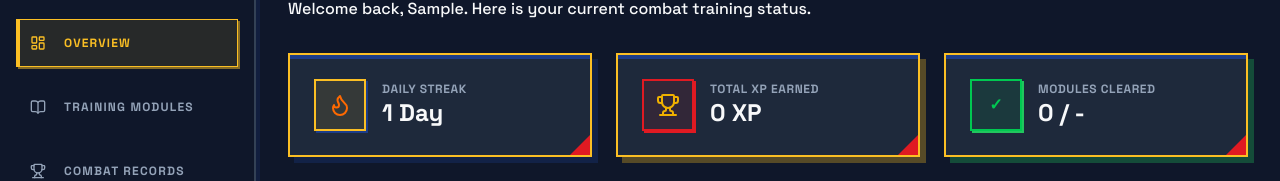
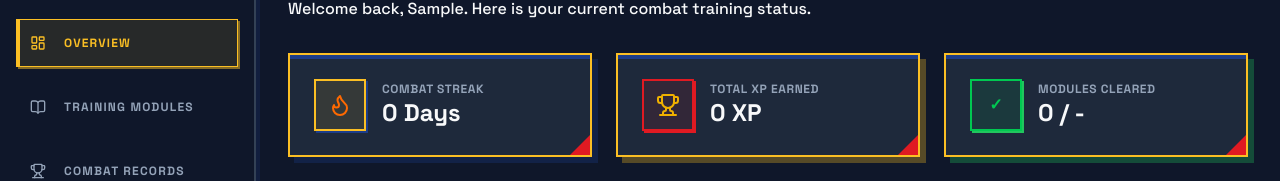
Before and after one commit to ArifPrasojo/el-fundamental, a Next.js app: page /dashboard in a window 1280 px wide. Shown: the part 127-308 px from the top of the page. Built offline with nearby package versions, Linux system fonts and the light colour scheme; no server answers; the database is empty; sample sign-in values are in the browser's storage.

Commit message:
fix: botton validasi course

```diff
--- a/src/app/courses/[slug]/page.tsx
+++ b/src/app/courses/[slug]/page.tsx
@@ -1,8 +1,7 @@
 import Link from "next/link";
-import { notFound } from "next/navigation";
+import { notFound, redirect } from "next/navigation";
 import { Button } from "@/components/ui/button";
-import { Card, CardContent } from "@/components/ui/card";
-import { ArrowLeft, PlayCircle, Lock } from "lucide-react";
+import { ArrowLeft, Play, CheckCircle2, Lock } from "lucide-react";
 import { db } from "@/lib/db";
 import { auth } from "@/auth";
 
@@ -13,6 +12,10 @@ export default async function CourseOverviewPage({
 }) {
   const { slug } = await params;
   const session = await auth();
+
+  if (!session?.user?.id) {
+    redirect("/login");
+  }
 
   const course = await db.course.findUnique({
     where: { slug },
@@ -25,65 +28,115 @@ export default async function CourseOverviewPage({
 
   if (!course) notFound();
 
-  // Here you would check UserProgress to see which chapters are completed
-  // For the mockup, we will just assume none are completed yet.
+  // Fetch user progress for this specific course's chapters
+  const progress = await db.userProgress.findMany({
+    where: {
+      userId: session.user.id,
+      chapter: {
+        courseId: course.id
+      }
+    }
+  });
+
+  // Map progress by chapterId for quick lookup
+  const progressMap = new Map(progress.map(p => [p.chapterId, p.isCompleted]));
+
+  const completedCount = progress.filter(p => p.isCompleted).length;
+  const totalChapters = course.chapters.length;
+  const isMastered = totalChapters > 0 && completedCount >= totalChapters;
 
   return (
     <div className="min-h-screen bg-background">
-      {/* Header */}
-      <header className="fixed top-0 w-full z-50 glass border-b border-border/50">
+      {/* Mecha Header */}
+      <header className="fixed top-0 w-full z-50 border-b-4 border-border bg-black/20 backdrop-blur-md shadow-[0px_4px_0px_rgba(28,61,138,0.2)]">
         <div className="container mx-auto px-4 h-16 flex items-center">
-          <Link href="/dashboard/courses" className="flex items-center text-sm font-medium text-muted-foreground hover:text-foreground transition-colors">
-            <ArrowLeft className="w-4 h-4 mr-2" /> Back to Courses
+          <Link href="/dashboard/courses" className="flex items-center text-sm font-bold uppercase tracking-widest text-muted-foreground hover:text-primary transition-colors">
+            <ArrowLeft className="w-4 h-4 mr-2" /> Back to Dashboard
           </Link>
         </div>
       </header>
 
       <main className="pt-24 pb-16">
         <div className="container mx-auto px-4 max-w-4xl">
-          <div className="flex flex-col items-center text-center mb-12">
-            <div className="w-20 h-20 rounded-2xl bg-gradient-to-br from-primary/80 to-primary/20 flex items-center justify-center text-primary-foreground text-2xl font-bold shadow-lg mb-6">
+          <div className="mecha-panel border-2 border-border p-8 mb-12 shadow-[8px_8px_0px_rgba(28,61,138,0.3)] relative overflow-hidden">
+            {/* Background Accent */}
+            <div className="absolute -right-20 -top-20 w-64 h-64 bg-primary/5 rounded-full blur-3xl pointer-events-none" />
+
+            <div className="flex flex-col md:flex-row gap-8 items-center relative z-10">
+              <div className={`w-32 h-32 border-4 border-primary shadow-[6px_6px_0px_rgba(28,61,138,1)] flex items-center justify-center font-extrabold text-5xl flex-shrink-0 ${course.language === "javascript" ? "bg-accent/10 text-accent border-accent shadow-[6px_6px_0px_rgba(224,26,34,1)]" : "bg-primary/10 text-primary"}`}>
                 {course.language === "javascript" ? "JS" : course.language === "python" ? "PY" : "</>"}
               </div>
-            <h1 className="text-4xl font-extrabold tracking-tight mb-4">{course.title}</h1>
-            <p className="text-xl text-muted-foreground max-w-2xl">{course.description}</p>
 
-            <div className="mt-8">
+              <div className="flex-1 text-center md:text-left">
+                <div className="inline-block px-3 py-1 bg-secondary text-secondary-foreground text-[10px] font-bold tracking-widest border border-primary mb-4">
+                  /// {course.language.toUpperCase()}_CURRICULUM
+                </div>
+                <h1 className="text-3xl md:text-5xl font-extrabold tracking-tight uppercase mb-2">{course.title}</h1>
+                <p className="text-muted-foreground font-medium mb-6">{course.description}</p>
+
+                <div className="flex flex-col sm:flex-row items-center gap-4">
                   <Link href={course.chapters.length > 0 ? `/learn/${course.slug}/${course.chapters[0].id}` : "#"}>
-                <Button size="lg" className="h-14 px-8 text-lg shadow-[0_0_40px_-10px_rgba(var(--primary),0.5)]" disabled={course.chapters.length === 0}>
-                  <PlayCircle className="w-5 h-5 mr-2" /> Start Course
+                    <Button size="lg" className="h-12 px-8 font-bold uppercase tracking-widest rounded-none border-2 border-primary bg-primary text-primary-foreground hover:bg-primary/90 shadow-[4px_4px_0px_rgba(251,191,36,1)] hover:translate-y-1 hover:shadow-[2px_2px_0px_rgba(251,191,36,1)] transition-all" disabled={course.chapters.length === 0}>
+                      <Play className="w-4 h-4 mr-2 fill-current" /> {completedCount > 0 ? "Resume Training" : "Start Training"}
                     </Button>
                   </Link>
+                  {isMastered && (
+                    <div className="flex items-center text-sm font-bold uppercase tracking-widest text-green-500 bg-green-500/10 px-4 py-2 border-2 border-green-500 shadow-[2px_2px_0px_rgba(34,197,94,1)]">
+                      <CheckCircle2 className="w-4 h-4 mr-2" />
+                      Module Cleared
+                    </div>
+                  )}
+                </div>
+              </div>
             </div>
           </div>
 
           <div className="space-y-6">
-            <h2 className="text-2xl font-bold">Curriculum</h2>
+            <h2 className="text-2xl font-extrabold uppercase tracking-tight flex items-center border-b-2 border-border pb-2">
+              <span className="w-3 h-3 bg-primary mr-3 shadow-[2px_2px_0px_rgba(251,191,36,1)]"></span>
+              Mission Syllabus
+            </h2>
 
             <div className="space-y-4">
               {course.chapters.length === 0 ? (
-                <div className="p-8 text-center glass-card rounded-xl">
-                  <p className="text-muted-foreground">Coming soon! Chapters are being prepared.</p>
+                <div className="mecha-panel p-12 border-2 border-dashed border-muted flex items-center justify-center text-center opacity-70">
+                  <p className="text-muted-foreground font-bold uppercase tracking-widest">No Missions Available Yet.</p>
                 </div>
               ) : (
-                course.chapters.map((chapter, index) => (
-                  <Card key={chapter.id} className="glass-card overflow-hidden hover:border-primary/30 transition-colors">
-                    <div className="flex items-center p-0">
-                      <div className="w-16 h-full flex items-center justify-center bg-muted/50 border-r border-border/50 text-xl font-bold text-muted-foreground self-stretch">
-                        {index + 1}
+                course.chapters.map((chapter, index) => {
+                  const isCompleted = progressMap.get(chapter.id) === true;
+
+                  return (
+                    <div key={chapter.id} className={`mecha-panel flex items-stretch border-2 ${isCompleted ? 'border-green-500/50 bg-green-500/5' : 'border-border bg-background'} transition-all`}>
+                      <div className={`w-16 flex flex-col items-center justify-center font-extrabold text-xl border-r-2 ${isCompleted ? 'border-green-500/50 text-green-500 bg-green-500/10' : 'border-border text-muted-foreground bg-muted/20'}`}>
+                        {isCompleted ? <CheckCircle2 className="w-6 h-6" /> : index + 1}
                       </div>
-                      <div className="flex-1 p-6">
-                        <h3 className="text-lg font-semibold mb-1">{chapter.title}</h3>
-                        <p className="text-sm text-muted-foreground line-clamp-2">{chapter.content.replace(/<[^>]*>?/gm, '').substring(0, 100)}...</p>
+                      <div className="flex-1 p-5 md:p-6 flex flex-col md:flex-row md:items-center justify-between gap-4">
+                        <div className="flex-1">
+                          <div className="flex items-center space-x-2 mb-1">
+                            <span className="text-[10px] font-bold tracking-widest uppercase text-muted-foreground">Mission 0{index + 1}</span>
+                            {isCompleted && <span className="text-[10px] font-bold tracking-widest uppercase text-green-500 bg-green-500/10 px-2 border border-green-500">Cleared</span>}
                           </div>
-                      <div className="pr-6">
+                          <h3 className="text-lg md:text-xl font-extrabold uppercase tracking-tight mb-2 text-foreground">{chapter.title}</h3>
+                          {/* <p className="text-sm font-medium text-muted-foreground line-clamp-2">{chapter.content.replace(/<[^>]*>?/gm, '').substring(0, 100)}...</p> */}
+                        </div>
+                        <div className="shrink-0">
                           <Link href={`/learn/${course.slug}/${chapter.id}`}>
-                          <Button variant="secondary">Start</Button>
+                            {isCompleted ? (
+                              <Button variant="outline" className="w-full md:w-auto font-bold uppercase tracking-widest rounded-none border-2 border-green-500 text-green-500 hover:bg-green-500 hover:text-white transition-all shadow-[4px_4px_0px_rgba(34,197,94,0.3)]">
+                                Replay
+                              </Button>
+                            ) : (
+                              <Button className="w-full md:w-auto font-bold uppercase tracking-widest rounded-none border-2 border-primary bg-primary text-primary-foreground hover:bg-primary/90 shadow-[4px_4px_0px_rgba(251,191,36,1)] hover:translate-y-1 hover:shadow-[2px_2px_0px_rgba(251,191,36,1)] transition-all">
+                                Initiate
+                              </Button>
+                            )}
                           </Link>
                         </div>
                       </div>
-                  </Card>
-                ))
+                    </div>
+                  );
+                })
               )}
             </div>
           </div>
--- a/src/app/dashboard/page.tsx
+++ b/src/app/dashboard/page.tsx
@@ -6,6 +6,46 @@ import { db } from "@/lib/db";
 import { auth } from "@/auth";
 import { redirect } from "next/navigation";
 import Link from "next/link";
+
+// Helper to calculate daily learning streak based on completed missions
+function calculateStreak(progressDates: Date[]) {
+  if (!progressDates || progressDates.length === 0) return 0;
+
+  // Extract unique dates as YYYY-MM-DD
+  const uniqueDates = Array.from(new Set(progressDates.map(date => {
+    const parsedDate = new Date(date);
+    return `${parsedDate.getFullYear()}-${String(parsedDate.getMonth() + 1).padStart(2, '0')}-${String(parsedDate.getDate()).padStart(2, '0')}`;
+  }))).sort((a, b) => b.localeCompare(a)); // Descending order (latest first)
+
+  if (uniqueDates.length === 0) return 0;
+
+  const todayDate = new Date();
+  const todayStr = `${todayDate.getFullYear()}-${String(todayDate.getMonth() + 1).padStart(2, '0')}-${String(todayDate.getDate()).padStart(2, '0')}`;
+
+  const yesterdayDate = new Date(todayDate);
+  yesterdayDate.setDate(todayDate.getDate() - 1);
+  const yesterdayStr = `${yesterdayDate.getFullYear()}-${String(yesterdayDate.getMonth() + 1).padStart(2, '0')}-${String(yesterdayDate.getDate()).padStart(2, '0')}`;
+
+  let currentStreak = 0;
+  let expectedDateStr = uniqueDates[0] === todayStr ? todayStr : (uniqueDates[0] === yesterdayStr ? yesterdayStr : null);
+
+  if (!expectedDateStr) return 0; // The latest activity is older than yesterday
+
+  for (let i = 0; i < uniqueDates.length; i++) {
+    const dStr: string = uniqueDates[i] as string;
+    if (dStr === expectedDateStr) {
+      currentStreak++;
+      // Set expected to the day before
+      const previousDay: Date = new Date(dStr);
+      previousDay.setDate(previousDay.getDate() - 1);
+      expectedDateStr = `${previousDay.getFullYear()}-${String(previousDay.getMonth() + 1).padStart(2, '0')}-${String(previousDay.getDate()).padStart(2, '0')}`;
+    } else {
+      break;
+    }
+  }
+
+  return currentStreak;
+}
 
 export default async function DashboardPage() {
   const session = await auth();
@@ -25,12 +65,18 @@ export default async function DashboardPage() {
           course: true
         }
       }
+    },
+    orderBy: {
+      completedAt: 'desc'
     }
   });
 
   const totalCompleted = progressList.length;
   const xpPerChapter = 50;
   const totalXp = totalCompleted * xpPerChapter;
+
+  // Calculate dynamic streak
+  const currentStreak = calculateStreak(progressList.map(p => p.completedAt));
 
   // Find total chapters available
   const totalChapters = await db.chapter.count();
@@ -71,8 +117,8 @@ export default async function DashboardPage() {
             <Flame className="w-6 h-6 text-orange-500" />
           </div>
           <div>
-            <p className="text-xs font-bold uppercase tracking-wider text-muted-foreground">Daily Streak</p>
-            <h3 className="text-2xl font-extrabold">1 Day</h3>
+            <p className="text-xs font-bold uppercase tracking-wider text-muted-foreground">Combat Streak</p>
+            <h3 className="text-2xl font-extrabold">{currentStreak} {currentStreak === 1 ? 'Day' : 'Days'}</h3>
           </div>
         </div>
 
```
Also changed, not shown: 1 other file (tests, documents, lock files or other folders). Lines whose indentation alone changed are shown as unchanged.
